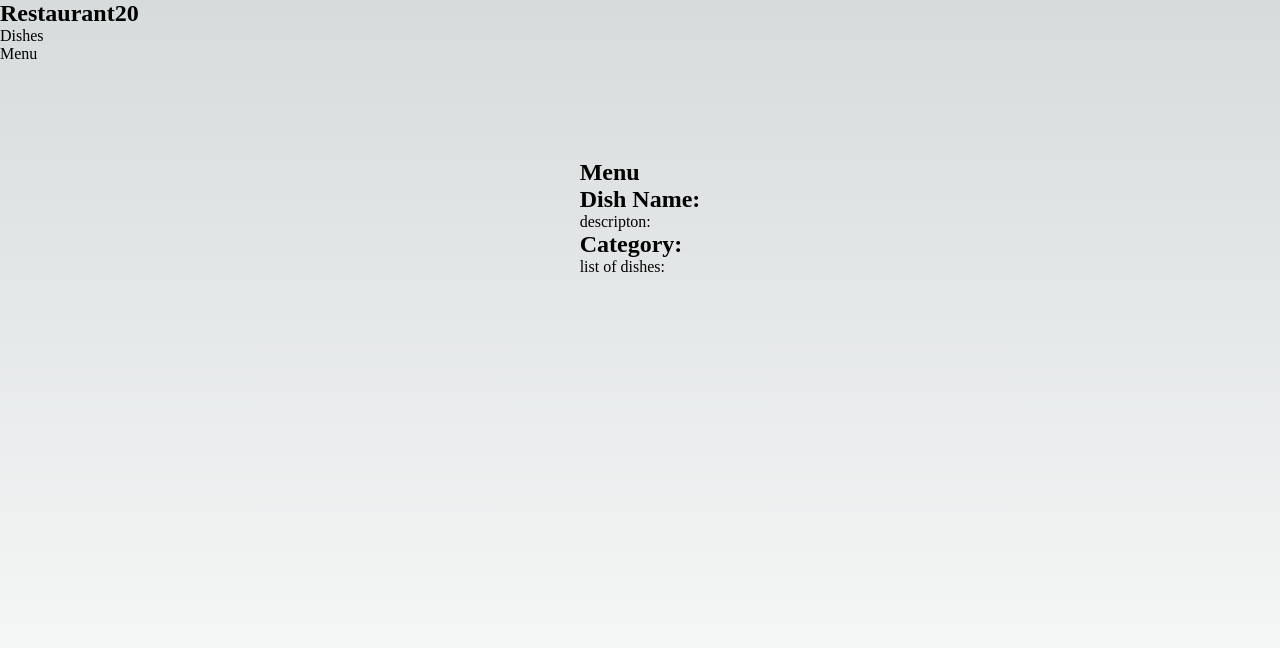
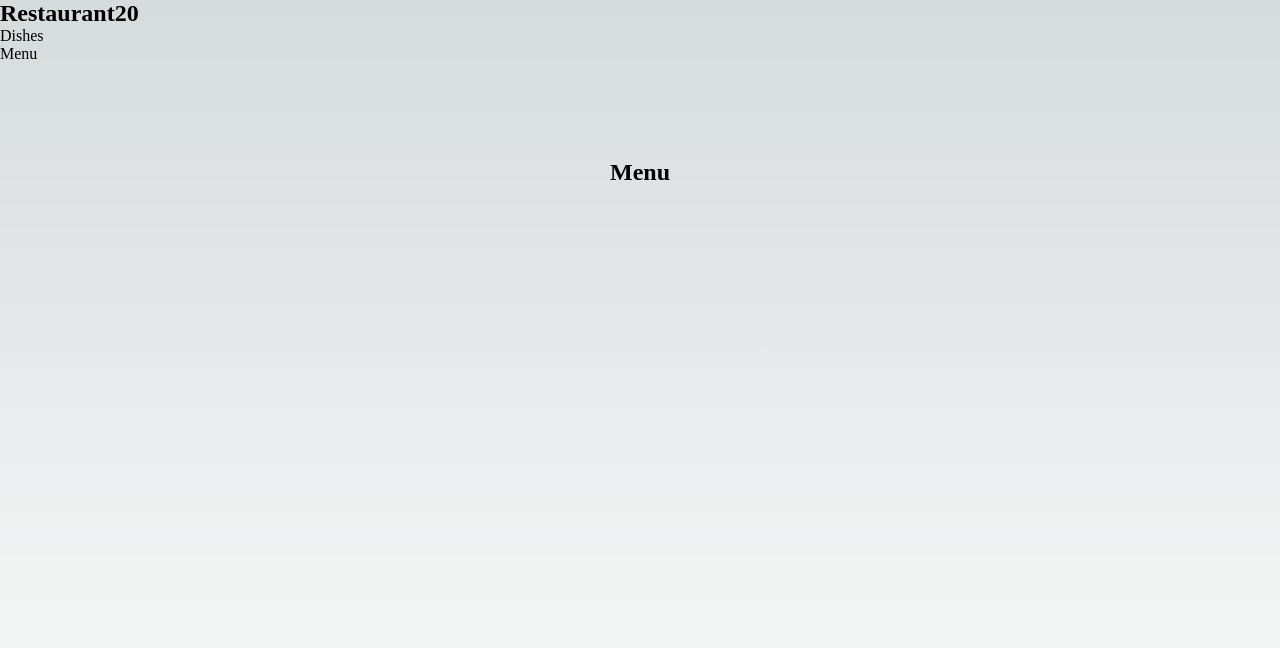
Before and after one commit to edw14/Restaurant20, a Next.js app: page /menu in a window 1280 px wide. Shown: the top 648 px of the page. Built offline with nearby package versions, Linux system fonts and the light colour scheme.

Commit message:
04: Create endpoint ,changed filename,fetch db

```diff
--- a/src/components/DishMenu.tsx
+++ /dev/null
@@ -1,16 +0,0 @@
-import React from "react";
-import MenuCategory from "./MenuCategory";
-
-export default function MenuDish({ dish }: unknown) {
-  return (
-    <>
-      <section>
-        <h2>Dish Name: </h2>
-      </section>
-      <section>
-        <p>descripton: </p>
-      </section>
-      <MenuCategory />
-    </>
-  );
-}
--- a/src/pages/_app.tsx
+++ b/src/pages/_app.tsx
@@ -1,5 +1,4 @@
 import { type AppType } from "next/dist/shared/lib/utils";
-
 import "../styles/globals.css";
 
 const MyApp: AppType = ({ Component, pageProps }) => {
--- /dev/null
+++ b/src/pages/api/dishes.ts
@@ -0,0 +1,22 @@
+import { type NextApiRequest, type NextApiResponse } from "next";
+import { type Dish, PrismaClient } from "@prisma/client";
+
+const prisma = new PrismaClient();
+
+type ResponseData = {
+  dishes: Dish[];
+};
+
+export default async function dishesHandler(
+  req: NextApiRequest,
+  res: NextApiResponse<ResponseData>
+) {
+  console.log(req.body);
+  if (req.method === "GET") {
+    // Fetching data from the database <----findMany returns all record
+    const dishes = await prisma.dish.findMany();
+    // Below is a shorthand syntax,cuz we dont neeed to write out both times like this:*{ dishes: dishes } *
+    res.status(200).json({ dishes });
+    return;
+  }
+}
--- a/src/pages/dishes/index.tsx
+++ b/src/pages/dishes/index.tsx
@@ -2,6 +2,7 @@ import React from "react";
 import DishForm from "src/components/DishForm";
 import Layout from "src/components/layout";
 
+//export is multidimensional for other files
 export type Dish = {
   name: string;
   description: string;
@@ -9,11 +10,14 @@ export type Dish = {
   price: number;
 };
 
+//At "POST" methods we use values for the function parameters
 function postDish(dish: Dish) {
   return fetch("/api/dish", {
     method: "POST",
+    //with the body we send data (in the GET request we dont have body)
     body: JSON.stringify(dish),
-  });
+    //.then() is a promise
+  }).then((response) => response.json());
 }
 
 export default function DishesPage() {
--- a/src/pages/menu/index.tsx
+++ b/src/pages/menu/index.tsx
@@ -1,13 +1,19 @@
 import React from "react";
-import DishMenu from "src/components/DishMenu";
 import Layout from "src/components/layout";
+
+//At "GET" method we dont need parameters
+function getDishes() {
+  return fetch("/api/dish", {
+    method: "GET",
+    //with the body we send data (in the GET request we dont have body)
+  }).then((response) => response.json());
+}
 
 export default function MenuPage() {
   return (
     <Layout>
       <section>
         <h2>Menu</h2>
-        <DishMenu dish={DishMenu} />
       </section>
     </Layout>
   );
```
Also changed, not shown: src/components/MenuCategory.tsx (+6 -1 lines), src/components/MenuDish.tsx (added, +19 -0 lines).
